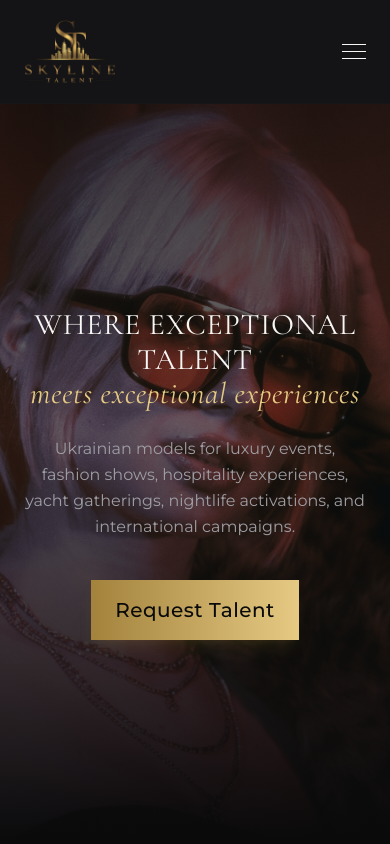
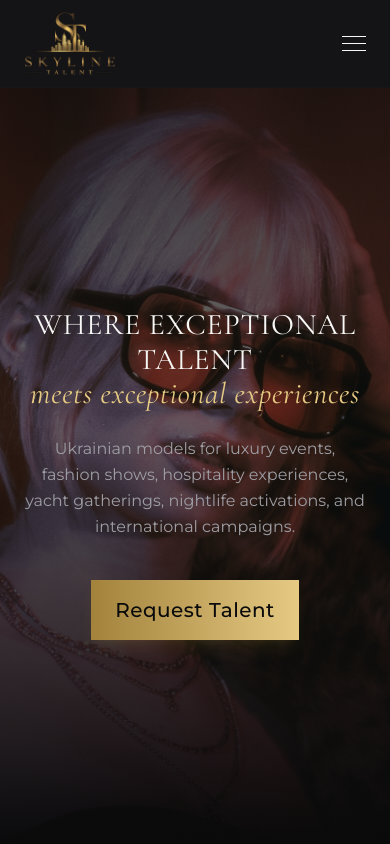
Before and after one commit to itorch1/skyline-talent, a React (Vite) app: page / in a window 390 px wide. Shown: the top 844 px of the page. Built offline with nearby package versions, Linux system fonts and the light colour scheme; a web font is replaced by a local one.

Commit message:
mobile header height fix

```diff
--- a/src/components/layout/Header.jsx
+++ b/src/components/layout/Header.jsx
@@ -49,7 +49,7 @@ function Header() {
       ></div>
 
       <header
-        className={`bg-agency-onyx border-agency-charcoal/20 fixed top-0 left-0 z-50 w-full border-b transition-all ${isPageScrolled ? "h-18 py-3" : "h-26 py-5"}`}
+        className={`bg-agency-onyx border-agency-charcoal/20 fixed top-0 left-0 z-50 w-full border-b transition-all ${isPageScrolled ? "h-18 py-3" : "h-22 py-3 sm:h-26 sm:py-5"}`}
       >
         <nav className="mx-auto flex h-full max-w-6xl items-center justify-between px-6">
           <a href="#" className="flex h-full items-center">
```
